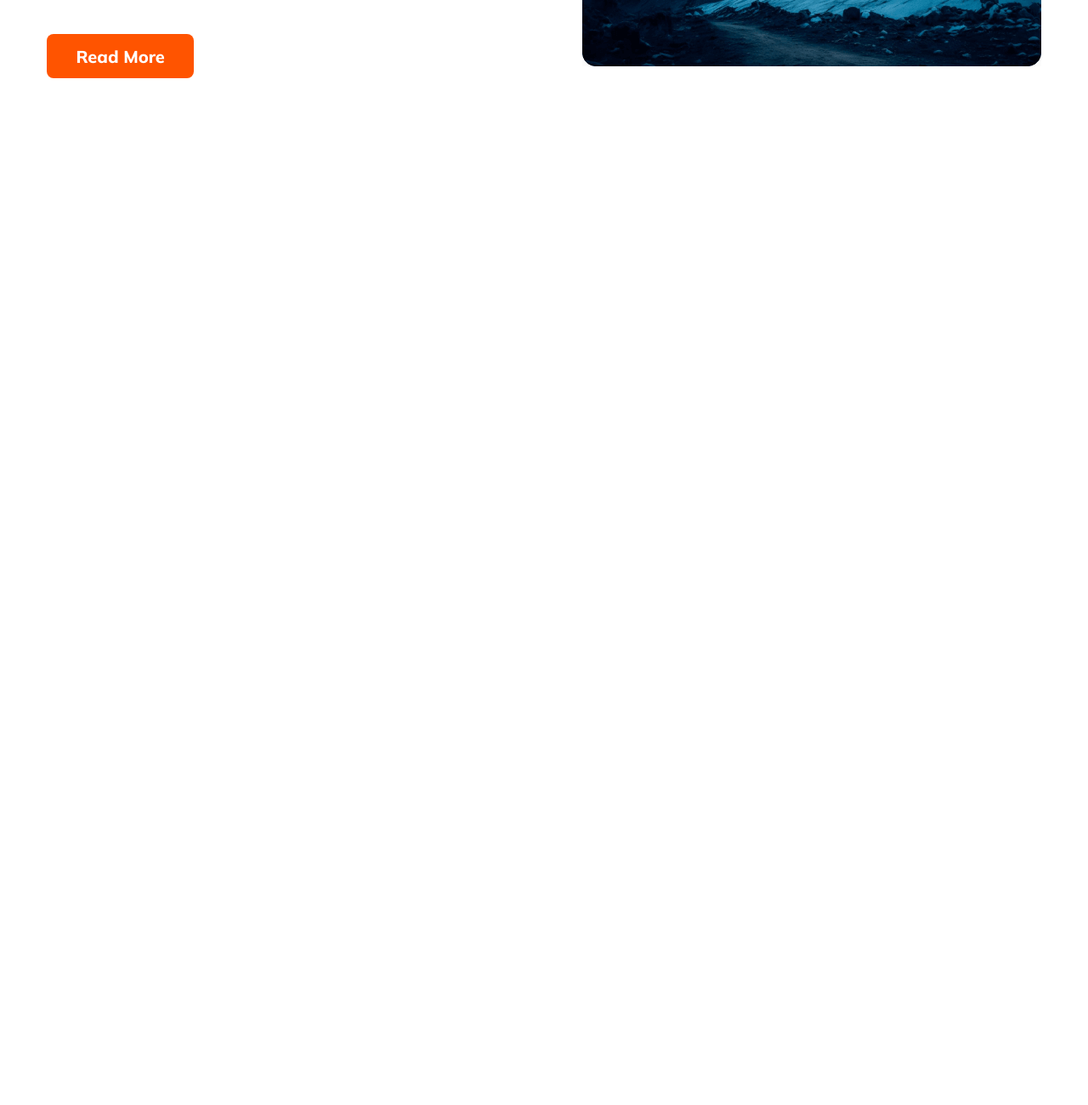
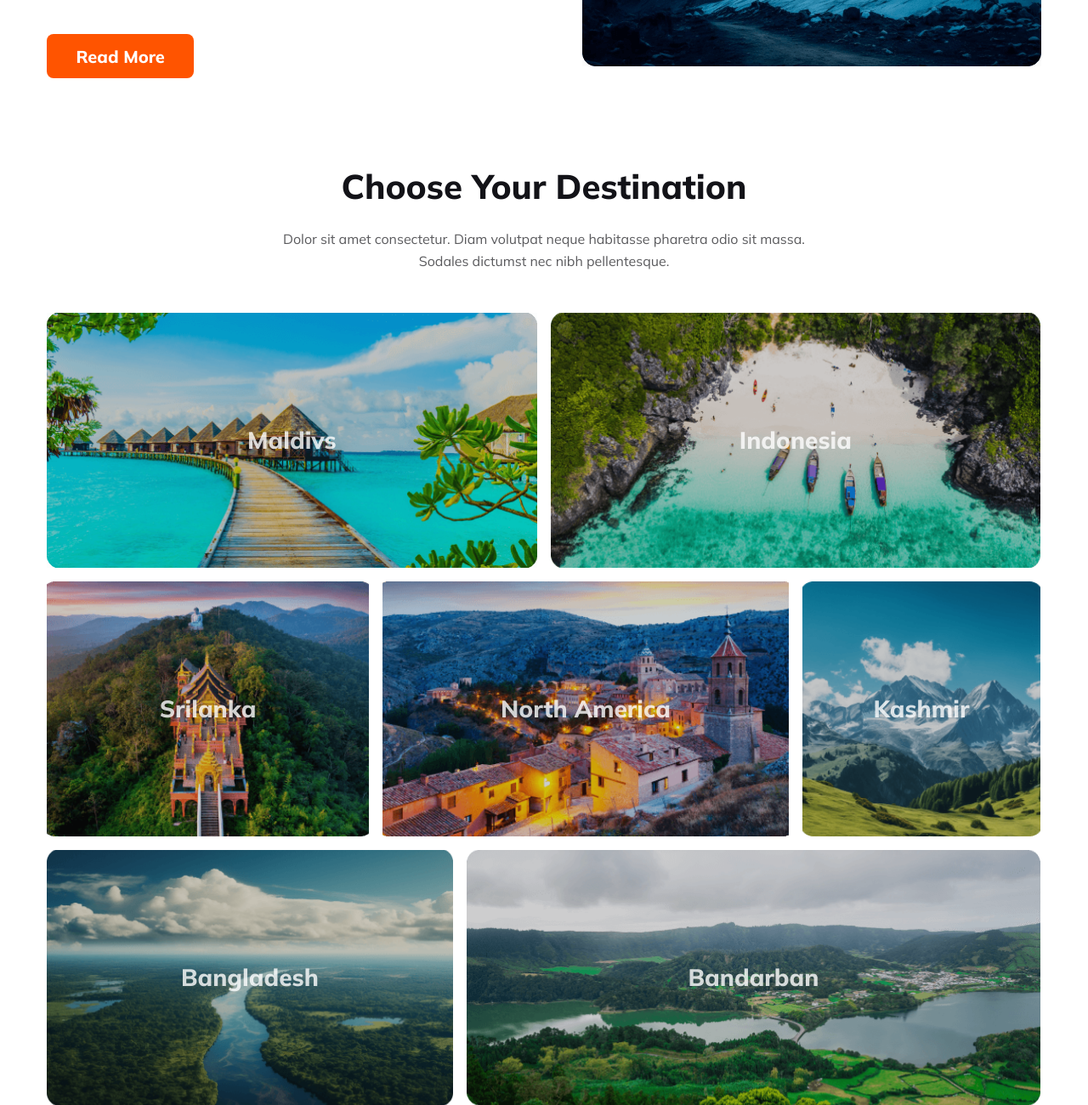
Before and after one commit to mr-codex005/hero-travel, a plain HTML site: page index.html in a window 1280 px wide. Shown: the part 1253-2553 px from the top of the page at 85% size. Before the commit the page ends 1345 px from the top, so only its background shows below. Drawn offline with Linux system fonts and the light colour scheme.

```diff
--- a/index.html
+++ b/index.html
@@ -106,6 +106,57 @@
         <img src="./Images/Rectangle 4.png" alt="">
       </div>
     </div>
+
+    <!-- chose your destination section -->
+    <div class="chose-destination">
+      <div class="text-container">
+        <h2 class="main-title">Choose Your Destination</h2>
+        <p class="primary-text">
+          Dolor sit amet consectetur. Diam volutpat neque habitasse pharetra odio sit massa. Sodales dictumst nec nibh
+          pellentesque.
+        </p>
+      </div>
+
+      <div class="img-container">
+        <div class="img-box box1">
+          <h3>Maldivs</h3>
+          <!-- <img src="./Images/Rectangle 5.png" alt=""> -->
+        </div>
+
+        <div class="img-box box2">
+          <h3>Indonesia</h3>
+          <!-- <img src="./Images/Rectangle 8.png" alt=""> -->
+        </div>
+
+        <div class="img-box box3">
+          <h3>Srilanka</h3>
+          <!-- <img src="./Images/Rectangle 6.png" alt=""> -->
+        </div>
+
+
+        <div class="img-box box4">
+          <h3>North America</h3>
+          <!-- <img src="./Images/Rectangle 7.png" alt=""> -->
+        </div>
+
+        <div class="img-box box5">
+          <h3>Kashmir</h3>
+          <!-- <img src="./Images/Rectangle 9.png" alt=""> -->
+        </div>
+
+        <div class="img-box box6">
+          <h3>Bangladesh</h3>
+          <!-- <img src="./Images/Rectangle 11.png" alt=""> -->
+        </div>
+
+        <div class="img-box box7">
+          <h3>Bandarban</h3>
+          <!-- <img src="./Images/Rectangle 10.png" alt=""> -->
+        </div>
+
+
+      </div>
+    </div>
   </main>
 </body>
 
--- a/styles/style.css
+++ b/styles/style.css
@@ -13,7 +13,7 @@
   display: flex;
 }
 .primary-text {
-color: #5A5A5D;;
+  color: #5a5a5d;
   font-size: 1rem;
   font-weight: 400;
   line-height: 1.625rem; /* 162.5% */
@@ -92,7 +92,7 @@ header ul li a:hover {
 
 /* destination section */
 .destination {
- background-image: url(../Images/Group\ 13\ \(1\)\ \(1\).png);
+  background-image: url("../Images/Group\ 13\ \(1\)\ \(1\).png");
   background-position: center;
   background-size: cover;
   background-repeat: no-repeat;
@@ -101,94 +101,184 @@ header ul li a:hover {
   border-radius: 1rem;
   overflow: hidden;
 }
-.extra-container{
+.extra-container {
   background-image: linear-gradient(#131318ee, #13131800);
 }
 
-.destination .container{
+.destination .container {
   padding: 6.65rem 11.6rem;
 }
 
-.destination h2{
+.destination h2 {
   font-size: 4rem;
   font-weight: 800;
-margin-bottom: 1.5rem ;
+  margin-bottom: 1.5rem;
 }
-.destination p{
+.destination p {
   color: #fff;
   margin-bottom: 3rem;
 }
 
-.destination .text-content{
-  text-align: center  ;
+.destination .text-content {
+  text-align: center;
 }
 
-.input-container{
-  background: rgba(255, 255, 255, 0.30);
+.input-container {
+  background: rgba(255, 255, 255, 0.3);
   padding: 1rem;
   border-radius: 0.5rem;
   justify-content: space-around;
 }
 
-.input-container input,.input-container select, .input-container button{
+.input-container input,
+.input-container select,
+.input-container button {
   width: 22.65%;
   border: none;
   outline: none;
   border-radius: 0.5rem;
-  color: rgba(19, 19, 24, 0.50);
+  color: rgba(19, 19, 24, 0.5);
   font-size: 1rem;
   font-weight: 700;
   padding: 1rem 0.6rem;
 }
 
-.input-container input{
+.input-container input {
   width: 20%;
 }
 
-.input-container button{
+.input-container button {
   color: #fff;
   background-color: #ff5400;
 }
 
-
 /* main section css */
-main{
+main {
   margin: 0 auto;
   max-width: 1170px;
 }
 
-
 /* popular tours  section */
 
-.popular-tours{
+.popular-tours {
   margin-top: 6.25rem;
   justify-content: space-between;
   gap: 3.31rem;
 }
 
-.popular-tours .primary-text{
+.popular-tours .primary-text {
   margin: 1.5rem 0;
 }
-.popular-tours ul{
+.popular-tours ul {
   padding-left: 1rem;
 }
-.popular-tours ul li{
+.popular-tours ul li {
   margin-bottom: 1.5rem;
 }
 
-.popular-tours .btn{
+.popular-tours .btn {
   padding: 0.85rem 2.15rem;
   margin-top: 2rem;
   border: none;
 }
 
+/* chose your destination section */
 
+.chose-destination {
+  margin-top: 6.35rem;
+}
 
+.chose-destination .primary-text {
+  margin-top: 1.5rem;
+  margin-bottom: 3rem;
+}
+
+.chose-destination .text-container {
+  text-align: center;
+  padding: 0 16.44rem;
+}
+.img-box {
+  background-repeat: no-repeat;
+  background-position: center;
+  background-size: cover;
+  display: flex;
+  justify-content: center;
+  align-items: center;
+}
+.img-box h3 {
+  color: #fff;
+  font-size: 28px;
+  font-weight: 800;
+  opacity: 0.8;
+}
+.chose-destination .img-container {
+  display: grid;
+  grid-template-columns: repeat(12, calc((16.2% - 24px) / 2));
+  grid-template-rows: repeat(3, 18.75rem);
+  gap: 1rem;
+}
+
+.box1 {
+  background-image: url("../Images/Rectangle 5.png");
+  grid-column-start: 1;
+  grid-column-end: 7;
+
+  grid-row-start: 1;
+  grid-row-end: 2;
+}
+
+.box2 {
+  background-image: url("../Images/Rectangle 8.png");
+  grid-column-start: 7;
+  grid-column-end: 13;
+  grid-row-start: 1;
+  grid-row-end: 2;
+}
+
+.box3 {
+  background-image: url("../Images/Rectangle 6.png");
+  grid-column-start: 1;
+  grid-column-end: 5;
+
+  grid-row-start: 2;
+  grid-row-end: 3;
+}
+.box4 {
+  background-image: url("../Images/Rectangle\ 7.png");
+  grid-column-start: 5;
+  grid-column-end: 10;
+  grid-row-start: 2;
+  grid-row-end: 3;
+}
+
+.box5 {
+  background-image: url("../Images/Rectangle\ 9.png");
+  grid-column-start: 10;
+  grid-column-end: 13;
+  grid-row-start: 2;
+  grid-row-end: 3;
+}
+
+.box6 {
+  background-image: url("../Images/Rectangle\ 11.png");
+  grid-column-start: 1;
+  grid-column-end: 6;
+  grid-row-start: 3;
+  grid-row-end: 4;
+}
+.box7 {
+  background-image: url("../Images/Rectangle\ 10.png");
+  grid-column-start: 6;
+  grid-column-end: 13;
+  grid-row-start: 3;
+  grid-row-end: 4;
+}
 
 /* responsive styles */
 
 @media screen and (max-width: 600px) {
-  header,main {
+  header,
+  main {
     padding: 1.2rem;
   }
 
@@ -208,28 +298,29 @@ main{
     display: block;
   }
 
-
-  .input-container,.popular-tours{
+  .input-container,
+  .popular-tours {
     flex-direction: column;
     justify-content: center;
   }
-  .destination .container{
+  .destination .container {
     padding: 2rem 1.5rem;
   }
 
-  .input-container input, .input-container select, .input-container button{
+  .input-container input,
+  .input-container select,
+  .input-container button {
     width: 90%;
     margin: 1rem auto;
   }
-  .input-container input{
+  .input-container input {
     width: 85%;
   }
 
-  .popular-tours img{
+  .popular-tours img {
     width: 100%;
   }
-  .popular-tours .btn{
+  .popular-tours .btn {
     margin-top: 0.5rem;
   }
-
 }
```
Lines whose indentation alone changed are shown as unchanged.
